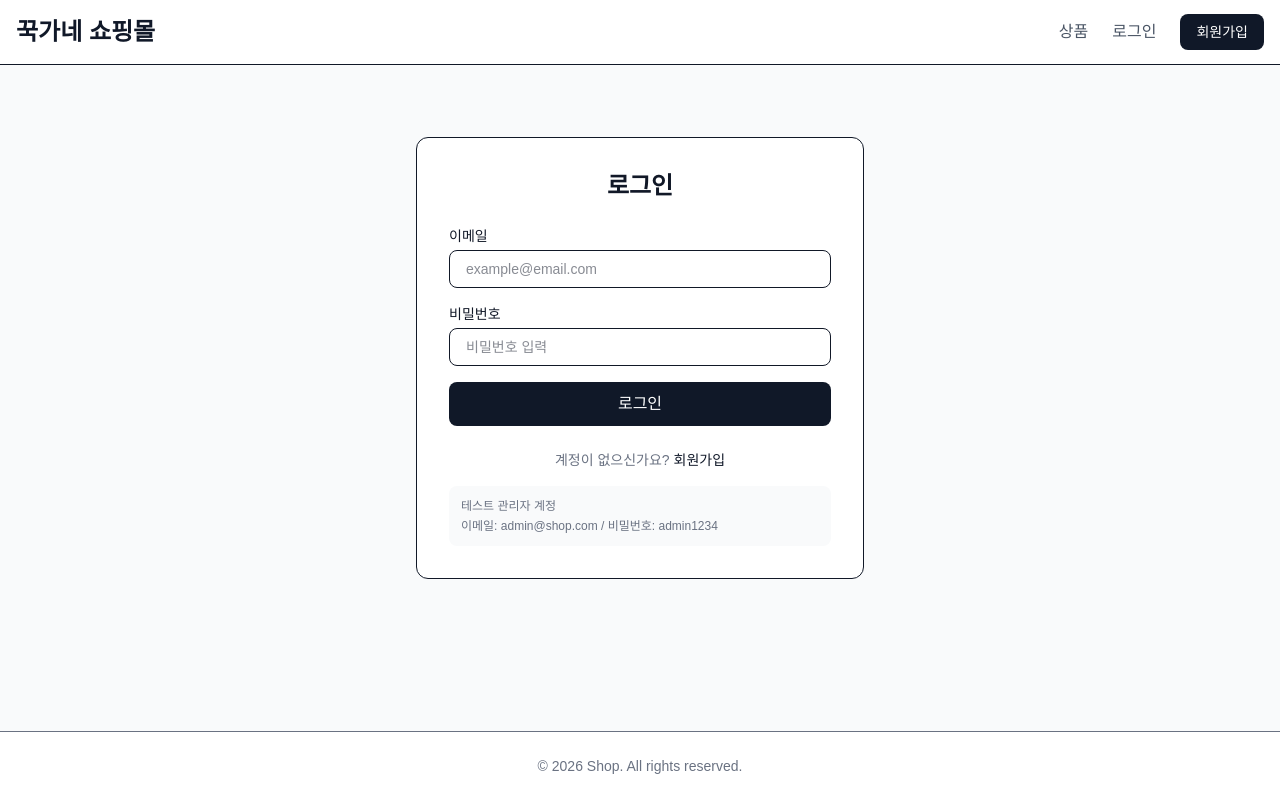
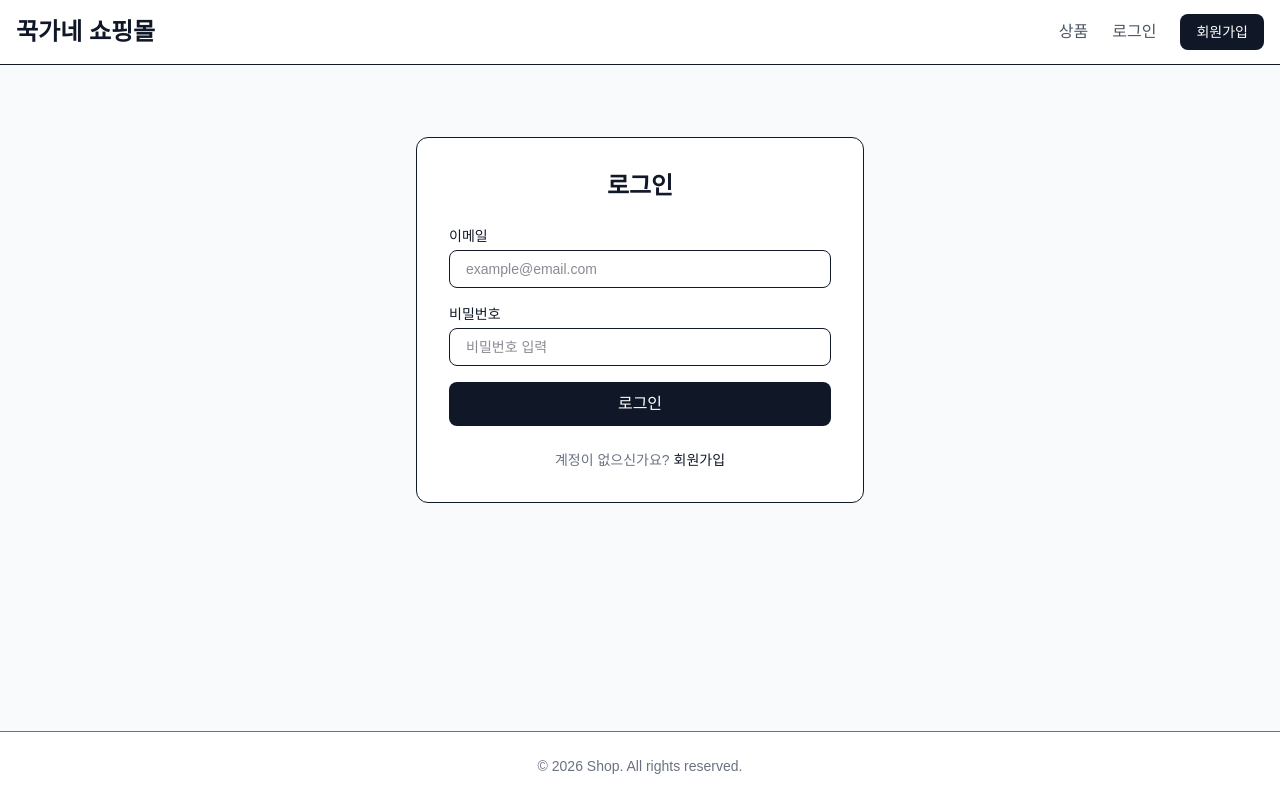
Before and after one commit to kuk8518518-netizen/ggukshop, a Next.js app: page /login in a window 1280 px wide. Built offline with nearby package versions, Linux system fonts and the light colour scheme; no server answers.

Commit message:
Remove test account info, fix login instant recognition

```diff
--- a/app/login/page.tsx
+++ b/app/login/page.tsx
@@ -78,10 +78,6 @@ export default function LoginPage() {
           </Link>
         </p>
 
-        <div className="mt-4 p-3 bg-gray-50 rounded-lg text-xs text-gray-500">
-          <p className="font-medium mb-1">테스트 관리자 계정</p>
-          <p>이메일: admin@shop.com / 비밀번호: admin1234</p>
-        </div>
       </div>
     </div>
   );
--- a/components/Navbar.tsx
+++ b/components/Navbar.tsx
@@ -2,7 +2,7 @@
 
 import Link from "next/link";
 import { useEffect, useState } from "react";
-import { useRouter } from "next/navigation";
+import { useRouter, usePathname } from "next/navigation";
 
 interface User {
   id: number;
@@ -13,12 +13,13 @@ interface User {
 export default function Navbar() {
   const [user, setUser] = useState<User | null>(null);
   const router = useRouter();
+  const pathname = usePathname();
 
   useEffect(() => {
     fetch("/api/auth/me")
       .then((r) => r.json())
       .then((data) => setUser(data.user));
-  }, []);
+  }, [pathname]);
 
   const logout = async () => {
     await fetch("/api/auth/logout", { method: "POST" });
```
